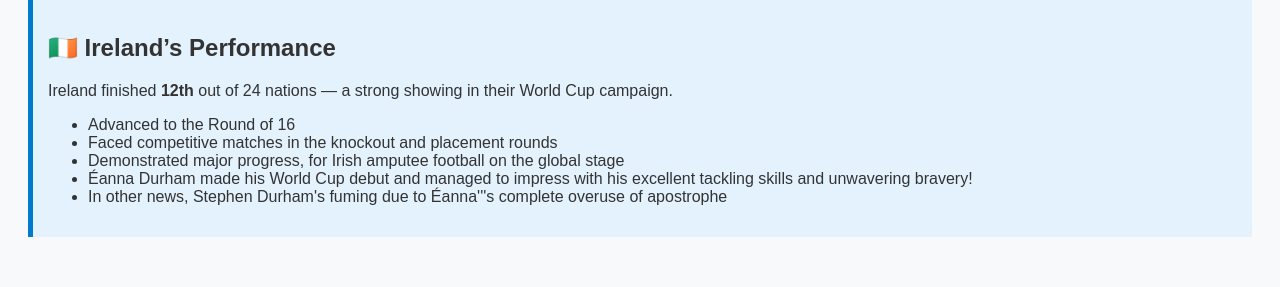
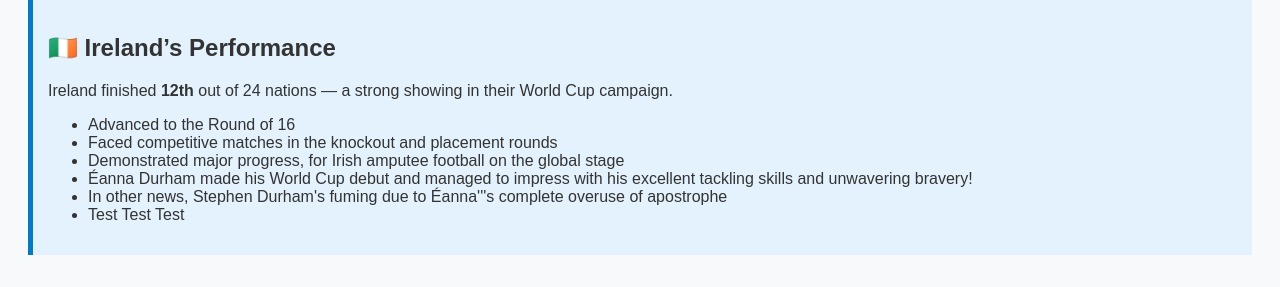
Before and after one commit to CaptainB86/simple-server-cicd, a Flask app: page / in a window 1280 px wide. Shown: the part 513-800 px from the top of the page. Run offline with Flask 3, Linux system fonts and the light colour scheme.

Commit message:
Add deploy workflow with html test

```diff
--- a/templates/index.html
+++ b/templates/index.html
@@ -38,5 +38,6 @@
       <li>Demonstrated major progress, for Irish amputee football on the global stage</li>
       <li>Éanna Durham made his World Cup debut and managed to impress with his excellent tackling skills and unwavering bravery!</li>
       <li>In other news, Stephen Durham's fuming due to Éanna'''s complete overuse of apostrophe</li>
+      <li>Test Test Test</li>
     </ul>
   </div>
```
